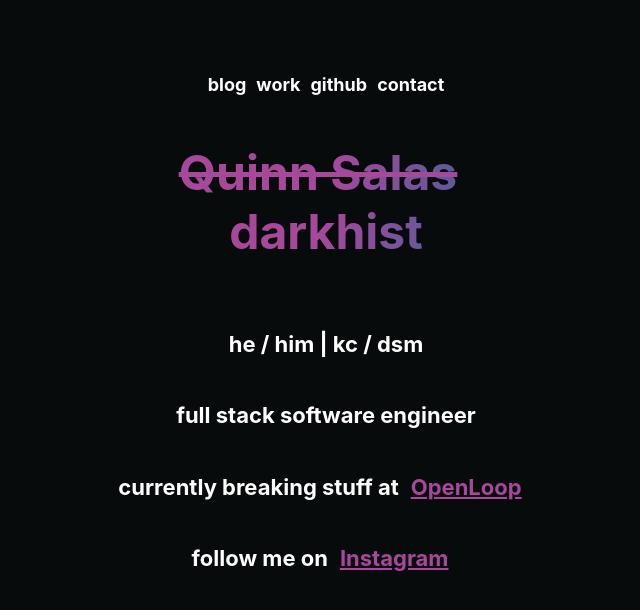
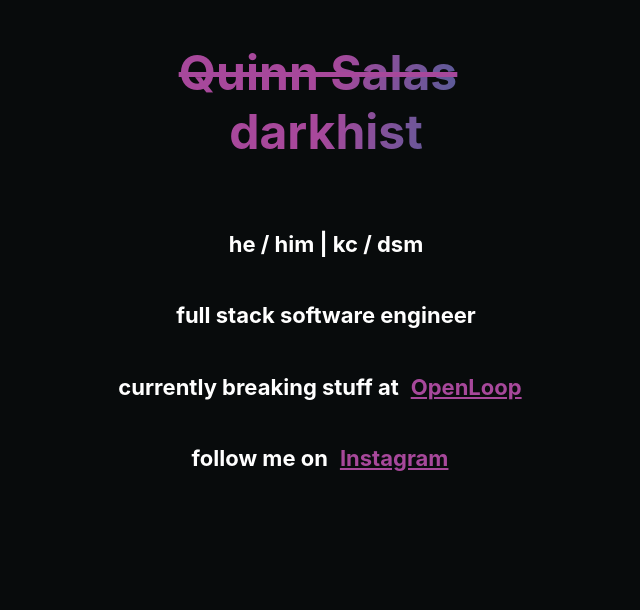
Before and after one commit to darkhist/darkhist.me, a Next.js app: page / in a window 1280 px wide. Shown: the top 610 px of the page, without its empty margins (314-954 px from the left). Built offline with nearby package versions, Linux system fonts and the light colour scheme; a web font is replaced by a local one.

Commit message:
fix(style): fix container height

```diff
--- a/styles/layout.module.css
+++ b/styles/layout.module.css
@@ -1,5 +1,5 @@
 .container {
-  min-height: 100vh;
+  height: 75vh;
   display: flex;
   flex-direction: column;
   align-items: center;
```
